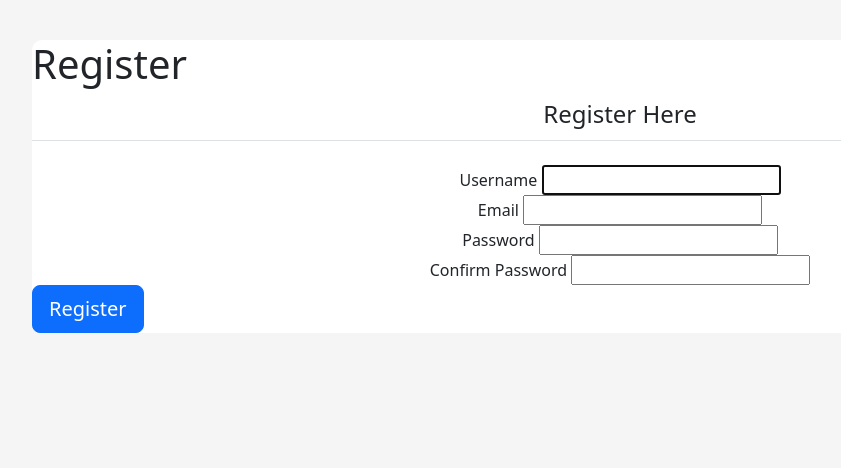
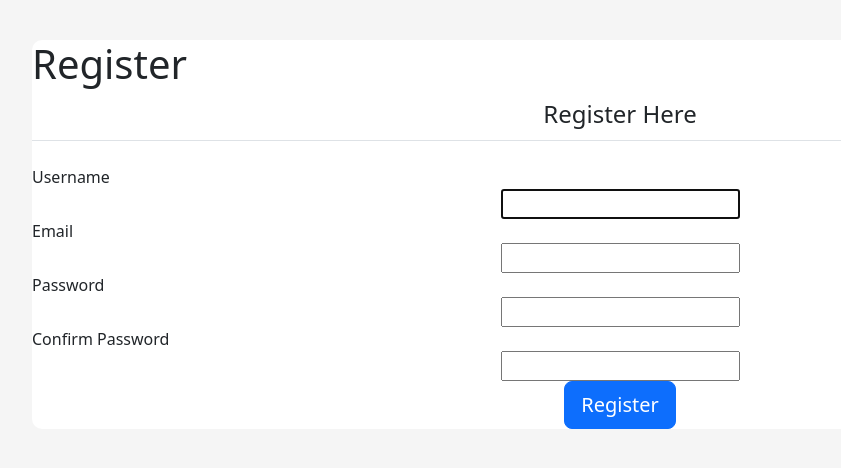
Before and after one commit to pasha112sergey/InventoryManagement, a Django app: page /inventory/register/ in a window 1280 px wide. Shown: the part 56-524 px from the top of the page, without its empty margins (20-861 px from the left). Run offline with Django 5.2, Linux system fonts and the light colour scheme; some libraries are stand-ins or nearby versions.

```diff
--- a/templates/inventory/register.html
+++ b/templates/inventory/register.html
@@ -7,23 +7,25 @@
     <legend class="border-bottom pb-2 mb-4 text-center">Register Here</legend>
         <form method="post">
             {% csrf_token %}
+            <label for="id_username" class="text-center">Username</label>
             <div class="form-group text-center">
-                <label for="id_username" class="text-center">Username</label>
                 {{ form.username }}
             </div>
+            <label for="id_email">Email</label>
             <div class="form-group text-center">
-                <label for="id_email">Email</label>
                 {{ form.email }}
             </div>
+            <label for="id_password1">Password</label>
             <div class="form-group text-center">
-                <label for="id_password1">Password</label>
                 {{ form.password1 }}
             </div>
+            <label for="id_password2">Confirm Password</label>
             <div class="form-group text-center">
-                <label for="id_password2">Confirm Password</label>
                 {{ form.password2 }}
             </div>
+            <div class="form-group text-center">
             <button class="btn btn-primary btn-lg btn-block" type="submit">Register</button>
+            </div>
         </form>
 </div>
 {% endblock %}
```
